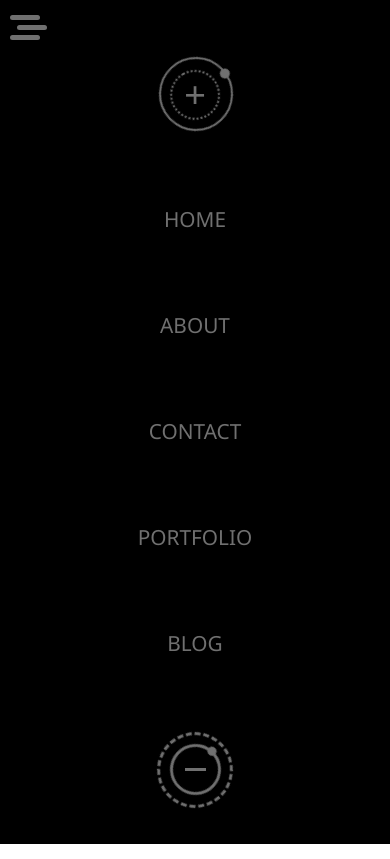
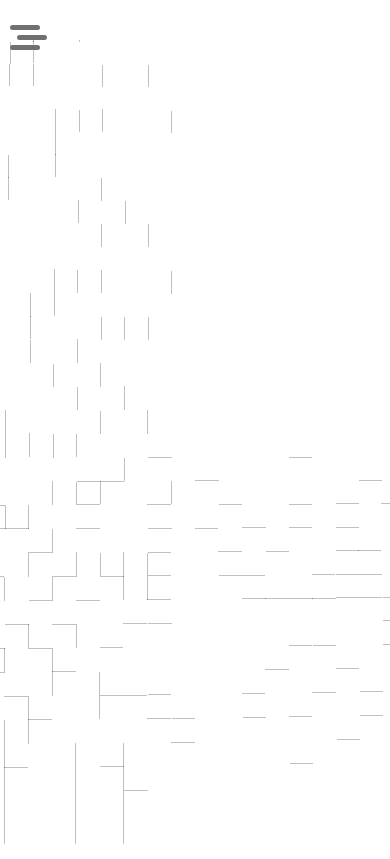
Before and after one commit to Tino-F/tino-f.github.io, a React app: page / in a window 390 px wide. Built offline with nearby package versions, Linux system fonts and the light colour scheme.

Commit message:
update frontpage

```diff
--- a/src/App.js
+++ b/src/App.js
@@ -9,17 +9,19 @@ import Background from './frontpage_background/background';
 
 class App extends Component {
   render() {
+
     return (
       <Provider store={store}>
         <div className="App" align='center'>
+          <Background/>
+          <div style={{position: 'absolute', top: 0, width: '100vw', height: '45px'}}></div>
           <NavMenu/>
-          <br/>
-          <Ghost width='60vw'/>
-          <Background/>
+          <Ghost width='60'/>
 
         </div>
       </Provider>
     );
+
   }
 }
 
--- a/src/frontpage_background/background.js
+++ b/src/frontpage_background/background.js
@@ -18,8 +18,8 @@ class Background extends Component {
 
   static defaultProps = {
     planeSize: 1.2,
-    speed: 2,
-    height: 0.8,
+    speed: 0.9,
+    height: 1,
     x: 36 * 3,
     y: 36 * 3
   }
@@ -161,7 +161,7 @@ class Background extends Component {
 
     return (
       <div
-        style={{ width: '100vw', height: '75vh', zIndex: -2, position: 'absolute', overflow: 'hidden', ...this.props.style}}
+        style={{ width: '100vw', height: '100vh', zIndex: -2, position: 'absolute', top: 0, overflow: 'hidden', ...this.props.style}}
         ref={(mount) => { this.mount = mount }}
       />
     );
--- a/src/logos/plus/plus.css
+++ b/src/logos/plus/plus.css
@@ -4,6 +4,7 @@
   min-width: 70px;
   min-height: 70px;
   cursor: pointer;
+  z-index: 2;
 }
 
 .plusLogo {
@@ -32,7 +33,7 @@
   border: 2px solid #707070;
   top: -100%;
   position: relative;
-  animation: rotate1 20s infinite ease-in-out;
+  animation: rotate1 21s infinite ease-in-out;
   z-index: -1;
   left: -0.15vw;
 }
@@ -57,7 +58,7 @@
   top: -187%;
   left: 0;
   position: relative;
-  animation: rotate2 60s infinite linear;
+  animation: rotate2 21s infinite linear;
   z-index: -1;
 }
 
--- a/src/navigation2/burger/burger.css
+++ b/src/navigation2/burger/burger.css
@@ -2,7 +2,7 @@
   width: 2vw;
   height: 2vw;
   position: relative;
-  transition: transform 0.5s cubic-bezier(.46,.06,.28,.99);
+  transition: transform 1s cubic-bezier(.46,.06,.28,.99);
   transform: translateX(0vw);
   margin-top: 10px;
   margin-left: 10px;
@@ -16,7 +16,7 @@
   margin-top: 5px;
   border-radius: 30px;
   display: block;
-  transition: all 0.5s cubic-bezier(.46,.06,.28,.99);
+  transition: all 1s cubic-bezier(.46,.06,.28,.99);
   transform: translateZ();
   position: relative;
   top: 0;
@@ -52,7 +52,7 @@
 .Burger.active > span:nth-child(1) {
   top: 50%;
   transform: rotate(45deg);
-  margin-top: 35px !important;
+  margin-top: 15px !important;
 }
 
 .Burger.active > span:nth-child(3) {
--- a/src/navigation2/ghost/ghost.css
+++ b/src/navigation2/ghost/ghost.css
@@ -4,6 +4,8 @@
   align-items: center;
   justify-content: center;
   height: 30px;
+  background: white;
+  padding-top: 10px;
 }
 
 .bar {
--- a/src/navigation2/ghost/ghost.js
+++ b/src/navigation2/ghost/ghost.js
@@ -13,7 +13,7 @@ class Ghost extends Component {
     super();
 
     this.state = {
-      bars: 100,
+      bars: 150,
       barHeight: []
     }
 
--- a/src/navigation2/menu/menu.css
+++ b/src/navigation2/menu/menu.css
@@ -1,7 +1,8 @@
 .navContainer {
   display: flex;
   flex-direction: row;
-  margin-top: 15px;
+  padding-top: 15px;
+  background-color: white;
 }
 
 .outside-left, .outside-right {
@@ -59,6 +60,12 @@
     background: black;
     z-index: 2;
     margin-top: 0px;
+    transform: translateX(-100vw);
+    transition: transform 1s cubic-bezier(.46,.06,.28,.99);
+  }
+
+  .navContainer.active {
+    transform: translateX(0vw);
   }
 
   .outside-left {
@@ -72,4 +79,18 @@
   .navLink {
     font-size: 1.3em;
   }
+
+  .burger-container {
+    position: absolute;
+    width: 100vw;
+    height: 45px;
+    text-align: left;
+    left: 0;
+    transition: transform 1s cubic-bezier(.46,.06,.28,.99);
+    transform: translateX(100vw);
+  }
+
+  .navContainer.active .burger-container {
+    transform: translateX(0vw);
+  }
 }
--- a/src/navigation2/menu/menu.js
+++ b/src/navigation2/menu/menu.js
@@ -44,8 +44,10 @@ class NavMenu extends Component {
     //navButtons.splice( Math.floor(this.state.navButtons.length/2), 0, <div className='centerLogo'><PlusLogo/></div> )
 
     return(
-        <div className='navContainer'>
-          <Burger/>
+        <div className={ this.props.menu ? 'navContainer active' : 'navContainer' }>
+          <div className='burger-container'>
+            <Burger/>
+          </div>
           <div className='outside-left'>
             <PlusLogo/>
           </div>
```
